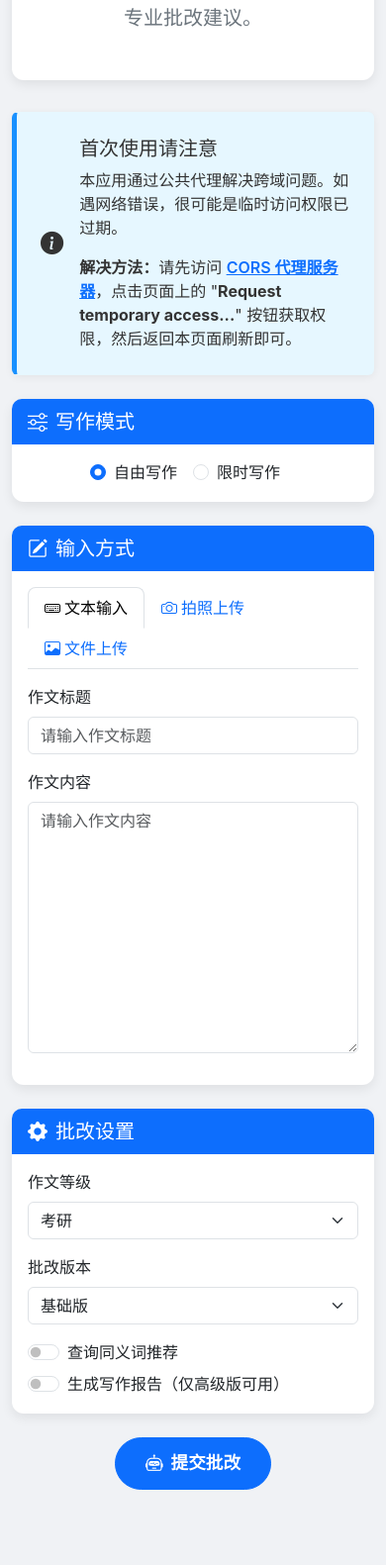
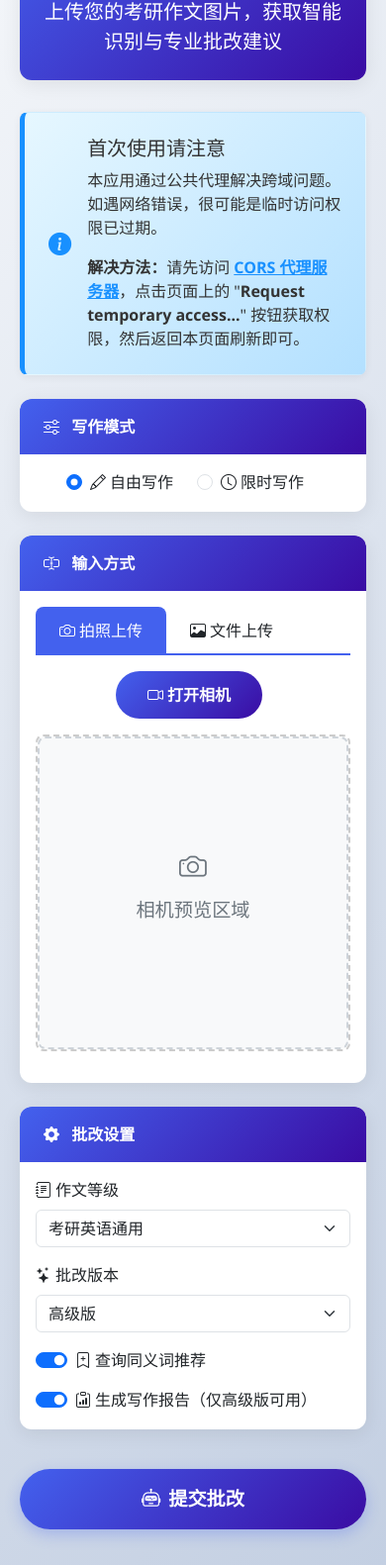
Before and after one commit to wwxnb261/article, a plain HTML site: page index.html in a window 390 px wide. Shown: the part 124-1705 px from the top of the page at 99% size. Before the commit the page ends 1677 px from the top, so only its background shows below. Drawn offline with nearby package versions, Linux system fonts and the light colour scheme.

Commit message:
Update index.html

```diff
--- a/index.html
+++ b/index.html
@@ -5,83 +5,104 @@
     <meta name="viewport" content="width=device-width, initial-scale=1.0">
     <title>AI 英语作文批改助手</title>
     <link href="https://cdn.jsdelivr.net/npm/bootstrap@5.3.0/dist/css/bootstrap.min.css" rel="stylesheet">
-    <!-- 引入 Bootstrap Icons -->
     <link rel="stylesheet" href="https://cdn.jsdelivr.net/npm/bootstrap-icons@1.10.5/font/bootstrap-icons.css">
     <link rel="stylesheet" href="styles.css">
 
-    <!-- --- 开始：所有美化样式 --- -->
     <style>
-        /* --- 全局美化 --- */
-        body {
-            background-color: #f0f2f5; /* 使用柔和的灰色背景，突出卡片 */
-            font-family: -apple-system, BlinkMacSystemFont, "Segoe UI", Roboto, "Helvetica Neue", Arial, sans-serif;
+        :root {
+            --primary: #4361ee;
+            --secondary: #3a0ca3;
+            --success: #4cc9f0;
+            --warning: #f72585;
+            --info: #7209b7;
+            --light: #f8f9fa;
+            --dark: #212529;
+            --gray: #6c757d;
+            --border-radius: 12px;
+            --box-shadow: 0 4px 20px rgba(0, 0, 0, 0.08);
         }
 
-        /* --- 卡片美化 --- */
-        .card {
-            border: none; /* 移除默认边框 */
-            border-radius: 12px; /* 更圆润的卡片角 */
-            box-shadow: 0 4px 12px rgba(0, 0, 0, 0.08); /* 添加柔和的阴影，营造悬浮感 */
-            transition: all 0.3s ease-in-out;
-        }
-        .card:hover {
-            transform: translateY(-5px); /* 鼠标悬浮时轻微上移 */
-            box-shadow: 0 8px 20px rgba(0, 0, 0, 0.12);
-        }
-        .card-header {
-            background: linear-gradient(135deg, #0d6efd, #0558c_c); /* 使用渐变色背景 */
-            border-bottom: none;
-            border-top-left-radius: 12px;
-            border-top-right-radius: 12px;
-            display: flex;
-            align-items: center;
+        body {
+            background: linear-gradient(135deg, #f5f7fa 0%, #c3cfe2 100%);
+            min-height: 100vh;
+            font-family: 'Segoe UI', Tahoma, Geneva, Verdana, sans-serif;
         }
 
-        /* --- 头部和标题 --- */
-        .app-header {
-            background-color: #ffffff;
-            padding: 2rem 0;
-            margin-bottom: 2rem;
-            border-radius: 12px;
-            box-shadow: 0 4px 12px rgba(0, 0, 0, 0.08);
-        }
-        .app-header h1 {
-            color: #212529;
-            font-weight: 700;
-        }
-        .app-header .lead {
-            color: #6c757d;
+        .app-container {
+            max-width: 1200px;
+            margin: 0 auto;
+            padding: 20px;
         }
 
-        /* --- 跨域问题提示框 --- */
-        .alert-custom {
-            background-color: #e6f7ff;
-            border-left: 5px solid #1890ff;
-            color: #333;
-            box-shadow: 0 2px 8px rgba(0, 0, 0, 0.06);
-            padding: 1.5rem;
+        .app-header {
+            background: linear-gradient(135deg, var(--primary), var(--secondary));
+            color: white;
+            border-radius: var(--border-radius);
+            padding: 2rem;
+            margin-bottom: 2rem;
+            box-shadow: var(--box-shadow);
+            text-align: center;
         }
-        .alert-custom a {
+
+        .app-header h1 {
+            font-weight: 700;
+            margin-bottom: 0.5rem;
+        }
+
+        .card {
+            border: none;
+            border-radius: var(--border-radius);
+            box-shadow: var(--box-shadow);
+            margin-bottom: 1.5rem;
+            transition: transform 0.3s ease, box-shadow 0.3s ease;
+            overflow: hidden;
+        }
+
+        .card:hover {
+            transform: translateY(-5px);
+            box-shadow: 0 8px 25px rgba(0, 0, 0, 0.15);
+        }
+
+        .card-header {
+            background: linear-gradient(135deg, var(--primary), var(--secondary));
+            color: white;
+            border-bottom: none;
+            padding: 1rem 1.5rem;
             font-weight: 600;
         }
 
-        /* --- 按钮和输入框 --- */
+        .nav-tabs {
+            border-bottom: 2px solid var(--primary);
+        }
+
         .nav-tabs .nav-link {
+            border: none;
             border-radius: 8px 8px 0 0;
             font-weight: 500;
+            color: var(--dark);
+            padding: 0.75rem 1.5rem;
         }
-        #submitBtn {
-            padding: 12px 30px;
-            font-size: 1.1rem;
+
+        .nav-tabs .nav-link.active {
+            background: var(--primary);
+            color: white;
+            border: none;
+        }
+
+        .btn-primary {
+            background: linear-gradient(135deg, var(--primary), var(--secondary));
+            border: none;
+            border-radius: 50px;
+            padding: 0.75rem 2rem;
             font-weight: 600;
-            border-radius: 50px; /* 胶囊形状按钮 */
             transition: all 0.3s ease;
         }
-        #submitBtn:hover {
-            transform: scale(1.05);
+
+        .btn-primary:hover {
+            transform: translateY(-2px);
+            box-shadow: 0 5px 15px rgba(67, 97, 238, 0.3);
         }
 
-        /* --- 相机预览区域 --- */
         .camera-placeholder {
             border: 2px dashed #ced4da;
             display: flex;
@@ -92,116 +113,181 @@
             background-color: #f8f9fa;
             color: #6c757d;
             border-radius: 8px;
+            transition: all 0.3s ease;
         }
-        .camera-container video, .camera-container canvas {
+
+        .camera-placeholder:hover {
+            border-color: var(--primary);
+            background-color: rgba(67, 97, 238, 0.05);
+        }
+
+        .thumbnail-img {
+            width: 150px;
+            height: 150px;
+            object-fit: cover;
+            border-radius: 8px;
+            transition: all 0.3s ease;
+            box-shadow: 0 3px 10px rgba(0, 0, 0, 0.1);
+        }
+
+        .thumbnail-img:hover {
+            transform: scale(1.05);
+            box-shadow: 0 5px 15px rgba(0, 0, 0, 0.2);
+        }
+
+        .alert-custom {
+            background: linear-gradient(135deg, #e6f7ff, #b3e0ff);
+            border-left: 5px solid #1890ff;
+            color: #333;
+            box-shadow: 0 2px 8px rgba(0, 0, 0, 0.06);
+            padding: 1.5rem;
             border-radius: 8px;
         }
 
-        /* --- 加载动画 --- */
-        #loadingIndicator p {
-            font-size: 1.1rem;
-            color: #6c757d;
-            margin-top: 1rem;
+        #submitBtn {
+            padding: 1rem 3rem;
+            font-size: 1.2rem;
+            margin: 2rem 0;
+            box-shadow: 0 5px 15px rgba(67, 97, 238, 0.3);
+        }
+
+        .result-card {
+            border-left: 5px solid var(--success);
+        }
+
+        .score-display {
+            font-size: 3.5rem;
+            font-weight: 700;
+            background: linear-gradient(135deg, var(--primary), var(--secondary));
+            background-clip: text;
+            -webkit-background-clip: text;
+            -webkit-text-fill-color: transparent;
+            margin-bottom: 0.5rem;
+        }
+
+        .loading-spinner {
+            width: 4rem;
+            height: 4rem;
+            border-width: 0.3rem;
+        }
+
+        @media (max-width: 768px) {
+            .app-header {
+                padding: 1.5rem;
+            }
+
+            .app-header h1 {
+                font-size: 1.8rem;
+            }
+
+            #submitBtn {
+                width: 100%;
+                margin: 1rem 0;
+            }
         }
     </style>
-    <!-- --- 结束：所有美化样式 --- -->
 </head>
 <body>
-    <div class="container mt-4 mb-5"> <!-- 增加了mb-5让底部有更多空间 -->
-
-        <!-- 美化的应用头部 -->
-        <header class="app-header text-center">
+    <div class="app-container">
+        <!-- 应用头部 -->
+        <header class="app-header">
             <h1><i class="bi bi-spellcheck me-2"></i>AI 英语作文批改助手</h1>
-            <p class="lead">上传您的考研作文图片，获取智能识别与专业批改建议。</p>
+            <p class="lead mb-0">上传您的考研作文图片，获取智能识别与专业批改建议</p>
         </header>
 
-        <!-- 美化的跨域问题说明 -->
+        <!-- 跨域问题说明 -->
         <div class="alert alert-custom d-flex align-items-center mb-4" role="alert">
-            <i class="bi bi-info-circle-fill fs-3 me-3"></i>
+            <i class="bi bi-info-circle-fill fs-3 me-3" style="color: #1890ff;"></i>
             <div>
                 <h5 class="alert-heading">首次使用请注意</h5>
                 <p>本应用通过公共代理解决跨域问题。如遇网络错误，很可能是临时访问权限已过期。</p>
-                <p class="mb-0"><strong>解决方法：</strong>请先访问 <a href="https://cors-anywhere.herokuapp.com/corsdemo" target="_blank">CORS 代理服务器</a>，点击页面上的 "<strong>Request temporary access...</strong>" 按钮获取权限，然后返回本页面刷新即可。</p>
+                <p class="mb-0"><strong>解决方法：</strong>请先访问 <a href="https://cors-anywhere.herokuapp.com/corsdemo" target="_blank" style="color: #1890ff; font-weight: 600;">CORS 代理服务器</a>，点击页面上的 "<strong>Request temporary access...</strong>" 按钮获取权限，然后返回本页面刷新即可。</p>
             </div>
         </div>
 
         <!-- 模式选择 -->
         <div class="card mb-4">
-            <div class="card-header bg-primary text-white">
-                <i class="bi bi-sliders me-2 fs-5"></i>
-                <h5 class="mb-0">写作模式</h5>
+            <div class="card-header">
+                <i class="bi bi-sliders me-2"></i>
+                写作模式
             </div>
             <div class="card-body">
-                <div class="d-flex justify-content-center">
-                    <div class="form-check form-check-inline">
+                <div class="d-flex justify-content-center flex-wrap">
+                    <div class="form-check form-check-inline me-4">
                         <input class="form-check-input" type="radio" name="writingMode" id="freeWriting" value="free" checked>
-                        <label class="form-check-label" for="freeWriting">自由写作</label>
+                        <label class="form-check-label" for="freeWriting">
+                            <i class="bi bi-pencil me-1"></i>自由写作
+                        </label>
                     </div>
                     <div class="form-check form-check-inline">
                         <input class="form-check-input" type="radio" name="writingMode" id="timedWriting" value="timed">
-                        <label class="form-check-label" for="timedWriting">限时写作</label>
+                        <label class="form-check-label" for="timedWriting">
+                            <i class="bi bi-clock me-1"></i>限时写作
+                        </label>
                     </div>
                 </div>
                 <div id="timerContainer" class="mt-3 text-center d-none">
-                    <div class="d-flex justify-content-center align-items-center">
-                        <label for="timerInput" class="me-2">设置时间（分钟）：</label>
-                        <input type="number" id="timerInput" class="form-control" style="width: 80px;" min="1" max="120" value="30">
-                        <button id="startTimerBtn" class="btn btn-success ms-2">开始计时</button>
+                    <div class="d-flex justify-content-center align-items-center flex-wrap">
+                        <label for="timerInput" class="me-2 mb-2">设置时间（分钟）：</label>
+                        <input type="number" id="timerInput" class="form-control me-2 mb-2" style="width: 100px;" min="1" max="120" value="30">
+                        <button id="startTimerBtn" class="btn btn-success ms-2 mb-2">
+                            <i class="bi bi-play-circle me-1"></i>开始计时
+                        </button>
                     </div>
-                    <div id="timerDisplay" class="mt-2 fs-4 fw-bold d-none">30:00</div>
+                    <div id="timerDisplay" class="mt-2 fs-4 fw-bold d-none">
+                        <i class="bi bi-alarm me-1"></i><span>30:00</span>
+                    </div>
                 </div>
             </div>
         </div>
 
+        <!-- 输入方式和批改设置 -->
+        <div class="row">
             <!-- 输入方式选择 -->
+            <div class="col-md-6">
                 <div class="card mb-4">
-            <div class="card-header bg-primary text-white">
-                <i class="bi bi-pencil-square me-2 fs-5"></i>
-                <h5 class="mb-0">输入方式</h5>
+                    <div class="card-header">
+                        <i class="bi bi-input-cursor-text me-2"></i>
+                        输入方式
                     </div>
                     <div class="card-body">
-                <ul class="nav nav-tabs" id="inputTabs" role="tablist">
+                        <ul class="nav nav-tabs mb-3" id="inputTabs" role="tablist">
                             <li class="nav-item" role="presentation">
-                        <button class="nav-link active" id="text-tab" data-bs-toggle="tab" data-bs-target="#text-input" type="button" role="tab" aria-controls="text-input" aria-selected="true"><i class="bi bi-keyboard me-1"></i>文本输入</button>
+                                <button class="nav-link active" id="camera-tab" data-bs-toggle="tab" data-bs-target="#camera-input" type="button" role="tab" aria-controls="camera-input" aria-selected="true">
+                                    <i class="bi bi-camera me-1"></i>拍照上传
+                                </button>
                             </li>
                             <li class="nav-item" role="presentation">
-                        <button class="nav-link" id="camera-tab" data-bs-toggle="tab" data-bs-target="#camera-input" type="button" role="tab" aria-controls="camera-input" aria-selected="false"><i class="bi bi-camera me-1"></i>拍照上传</button>
-                    </li>
-                    <li class="nav-item" role="presentation">
-                        <button class="nav-link" id="file-tab" data-bs-toggle="tab" data-bs-target="#file-input" type="button" role="tab" aria-controls="file-input" aria-selected="false"><i class="bi bi-image me-1"></i>文件上传</button>
+                                <button class="nav-link" id="file-tab" data-bs-toggle="tab" data-bs-target="#file-input" type="button" role="tab" aria-controls="file-input" aria-selected="false">
+                                    <i class="bi bi-image me-1"></i>文件上传
+                                </button>
                             </li>
                         </ul>
-                <div class="tab-content mt-3" id="inputTabsContent">
-                    <!-- 文本输入 -->
-                    <div class="tab-pane fade show active" id="text-input" role="tabpanel" aria-labelledby="text-tab">
-                        <div class="mb-3">
-                            <label for="essayTitle" class="form-label">作文标题</label>
-                            <input type="text" class="form-control" id="essayTitle" placeholder="请输入作文标题">
-                        </div>
-                        <div class="mb-3">
-                            <label for="essayContent" class="form-label">作文内容</label>
-                            <textarea class="form-control" id="essayContent" rows="10" placeholder="请输入作文内容"></textarea>
-                        </div>
-                    </div>
-
+                        <div class="tab-content" id="inputTabsContent">
                             <!-- 拍照上传 -->
-                    <div class="tab-pane fade" id="camera-input" role="tabpanel" aria-labelledby="camera-tab">
+                            <div class="tab-pane fade show active" id="camera-input" role="tabpanel" aria-labelledby="camera-tab">
                                 <div class="text-center">
                                     <div class="mb-3">
-                                <button id="startCameraBtn" class="btn btn-primary"><i class="bi bi-camera-video me-1"></i>打开相机</button>
-                                <button id="takePictureBtn" class="btn btn-success d-none"><i class="bi bi-camera-fill me-1"></i>拍照</button>
+                                        <button id="startCameraBtn" class="btn btn-primary me-2">
+                                            <i class="bi bi-camera-video me-1"></i>打开相机
+                                        </button>
+                                        <button id="takePictureBtn" class="btn btn-success d-none">
+                                            <i class="bi bi-camera-fill me-1"></i>拍照
+                                        </button>
                                     </div>
                                     <div class="camera-container mb-3">
                                         <video id="cameraPreview" class="d-none w-100" autoplay></video>
                                         <canvas id="pictureCanvas" class="d-none"></canvas>
                                         <div id="cameraPlaceholder" class="camera-placeholder">
-                                    <i class="bi bi-camera-reels fs-1"></i>
+                                            <i class="bi bi-camera fs-1"></i>
                                             <p class="mt-2">相机预览区域</p>
                                         </div>
                                     </div>
                                     <div id="capturedImageContainer" class="mb-3 d-none">
                                         <h5>已拍摄的照片：</h5>
-                                <img id="capturedImage" class="img-fluid img-thumbnail" alt="已拍摄的照片">
+                                        <div class="thumbnail-container d-flex justify-content-center">
+                                            <img id="capturedImage" class="img-thumbnail thumbnail-img" alt="已拍摄的照片">
+                                        </div>
                                     </div>
                                 </div>
                             </div>
@@ -209,13 +295,16 @@
                             <!-- 文件上传 -->
                             <div class="tab-pane fade" id="file-input" role="tabpanel" aria-labelledby="file-tab">
                                 <div class="text-center">
-                            <div class="mb-3">
+                                    <div class="mb-4">
                                         <label for="imageUpload" class="form-label">选择作文图片文件</label>
                                         <input class="form-control" type="file" id="imageUpload" accept="image/*">
                                     </div>
                                     <div id="uploadedImageContainer" class="mb-3 d-none">
                                         <h5>已上传的图片：</h5>
-                                <img id="uploadedImage" class="img-fluid img-thumbnail" alt="已上传的图片">
+                                        <div class="thumbnail-container d-flex justify-content-center">
+                                            <img id="uploadedImage" class="img-thumbnail thumbnail-img" alt="已上传的图片">
+                                        </div>
+                                    </div>
                                 </div>
                             </div>
                         </div>
@@ -224,66 +313,71 @@
             </div>
 
             <!-- 批改设置 -->
+            <div class="col-md-6">
                 <div class="card mb-4">
-            <div class="card-header bg-primary text-white">
-                <i class="bi bi-gear-fill me-2 fs-5"></i>
-                <h5 class="mb-0">批改设置</h5>
+                    <div class="card-header">
+                        <i class="bi bi-gear-fill me-2"></i>
+                        批改设置
                     </div>
                     <div class="card-body">
                         <div class="row">
-                    <div class="col-md-6 mb-3">
-                        <label for="gradeSelect" class="form-label">作文等级</label>
+                            <div class="col-md-12 mb-3">
+                                <label for="gradeSelect" class="form-label">
+                                    <i class="bi bi-journal-text me-1"></i>作文等级
+                                </label>
                                 <select class="form-select" id="gradeSelect">
-                            <option value="default">不考虑级别</option>
-                            <option value="elementary">小学</option>
-                            <option value="junior">初中</option>
-                            <option value="high">高中</option>
-                            <option value="cet4">四级</option>
-                            <option value="cet6">六级</option>
-                            <option value="graduate" selected>考研</option>
-                            <option value="toefl">托福</option>
-                            <option value="ielts">雅思</option>
-                            <option value="academic">学术写作</option>
+                                    <option value="graduate" selected>考研英语通用</option>
+                                    <option value="graduate_b1">考研英语(一)大作文</option>
+                                    <option value="graduate_a1">考研英语(一)小作文</option>
+                                    <option value="graduate_b2">考研英语(二)大作文</option>
+                                    <option value="graduate_a2">考研英语(二)小作文</option>
                                 </select>
                             </div>
-                    <div class="col-md-6 mb-3">
-                        <label for="correctionVersion" class="form-label">批改版本</label>
+                            <div class="col-md-12 mb-3">
+                                <label for="correctionVersion" class="form-label">
+                                    <i class="bi bi-stars me-1"></i>批改版本
+                                </label>
                                 <select class="form-select" id="correctionVersion">
-                            <option value="basic">基础版</option>
                                     <option value="advanced">高级版</option>
                                 </select>
                             </div>
                         </div>
-                <div class="form-check form-switch mb-2">
-                    <input class="form-check-input" type="checkbox" role="switch" id="needSynonyms">
-                    <label class="form-check-label" for="needSynonyms">查询同义词推荐</label>
+                        <div class="form-check form-switch mb-3">
+                            <input class="form-check-input" type="checkbox" role="switch" id="needSynonyms" checked>
+                            <label class="form-check-label" for="needSynonyms">
+                                <i class="bi bi-bookmark-plus me-1"></i>查询同义词推荐
+                            </label>
                         </div>
                         <div class="form-check form-switch">
-                    <input class="form-check-input" type="checkbox" role="switch" id="needEssayReport">
-                    <label class="form-check-label" for="needEssayReport">生成写作报告（仅高级版可用）</label>
+                            <input class="form-check-input" type="checkbox" role="switch" id="needEssayReport" checked>
+                            <label class="form-check-label" for="needEssayReport">
+                                <i class="bi bi-clipboard-data me-1"></i>生成写作报告（仅高级版可用）
+                            </label>
+                        </div>
+                    </div>
                 </div>
             </div>
         </div>
 
         <!-- 提交按钮 -->
-        <div class="text-center mb-4">
-            <button id="submitBtn" class="btn btn-lg btn-primary">
+        <div class="text-center">
+            <button id="submitBtn" class="btn btn-primary btn-lg">
                 <i class="bi bi-robot me-2"></i>提交批改
             </button>
         </div>
 
         <!-- 批改结果 -->
-        <div id="resultContainer" class="card mb-4 d-none">
+        <div id="resultContainer" class="card mb-4 d-none result-card">
             <div class="card-header bg-success text-white">
-                <i class="bi bi-check-circle-fill me-2 fs-5"></i>
-                <h5 class="mb-0">批改结果</h5>
+                <i class="bi bi-check-circle-fill me-2"></i>
+                批改结果
             </div>
             <div class="card-body p-4">
                 <div id="loadingIndicator" class="text-center py-5">
-                    <div class="spinner-border text-primary" style="width: 3rem; height: 3rem;" role="status">
+                    <div class="loading-spinner spinner-border text-primary" role="status">
                         <span class="visually-hidden">加载中...</span>
                     </div>
-                    <p>正在为您智能分析和批改，请稍候...</p>
+                    <p class="mt-3">正在为您智能分析和批改，请稍候...</p>
                 </div>
                 <div id="resultContent" class="d-none">
                     <!-- 结果内容将通过JavaScript动态填充 -->
```
Lines whose indentation alone changed are shown as unchanged.
